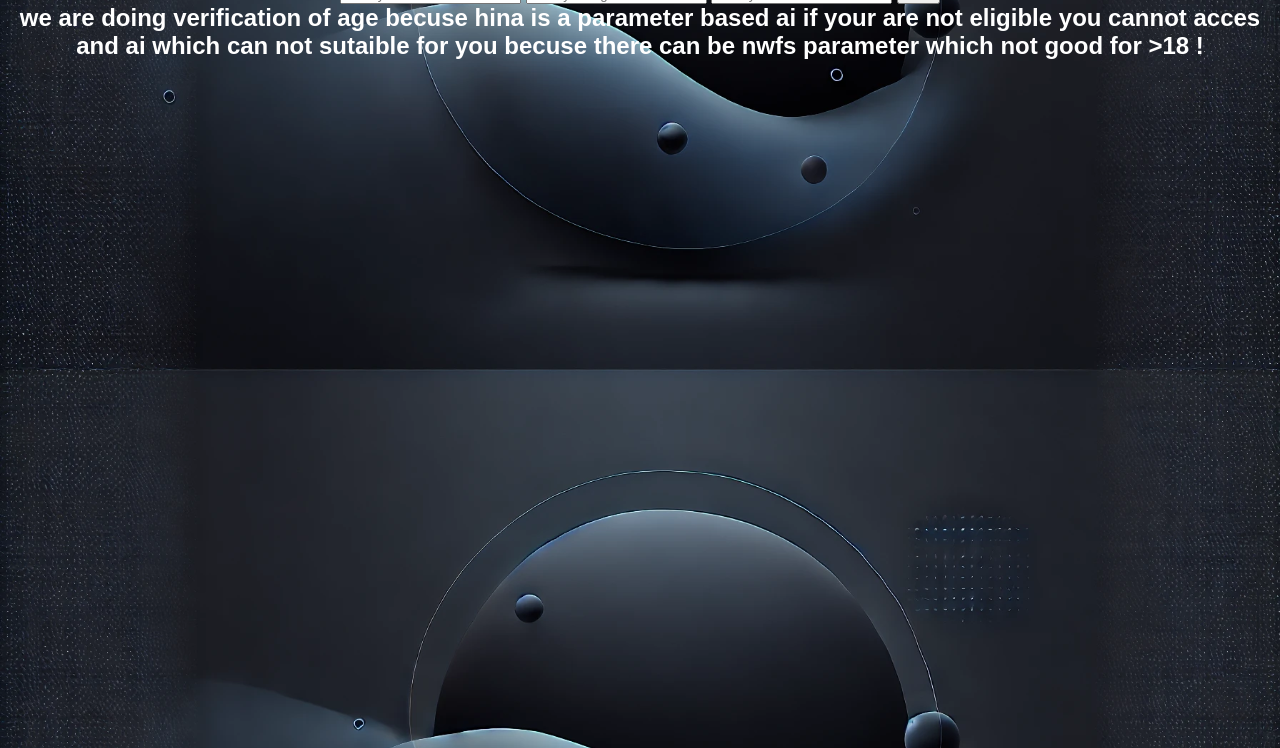
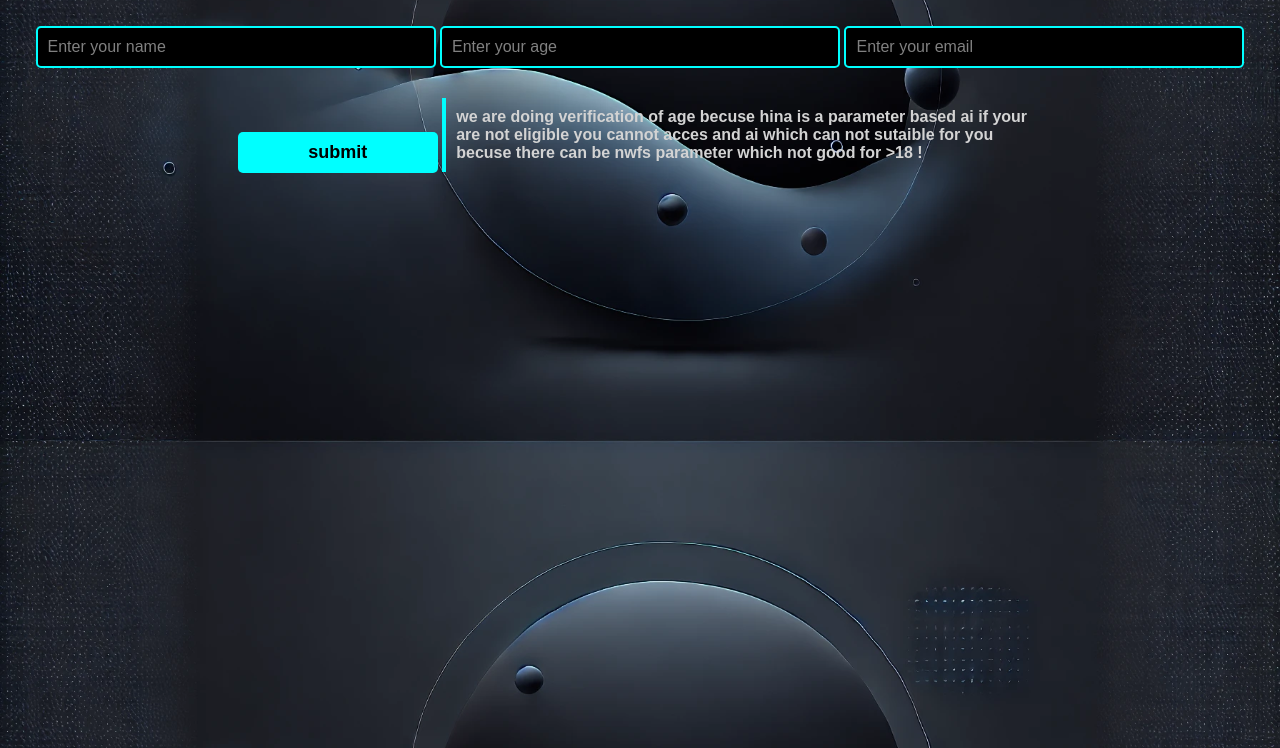
Before and after one commit to souravdpal/hina.ai, a plain HTML site: page index.html in a window 1280 px wide. Shown: the part 52-800 px from the top of the page. Drawn offline with Linux system fonts and the light colour scheme; files whose address does not match are found by name.

Commit message:
check.css

```diff
--- a/check.css
+++ b/check.css
@@ -134,3 +134,177 @@ body {
         margin-bottom: 10px;
     }
 }
+/* General Reset */
+* {
+    margin: 0;
+    padding: 0;
+    box-sizing: border-box;
+    font-family: Arial, sans-serif;
+}
+
+/* Body Styling */
+#bd1 {
+    background-color: #0a0a0a;
+    color: white;
+    text-align: center;
+    padding: 20px;
+}
+
+/* Heading */
+.head {
+    font-size: 24px;
+    font-weight: bold;
+    margin-bottom: 20px;
+    color: cyan;
+}
+
+/* Input Fields */
+.details {
+    width: 80%;
+    max-width: 400px;
+    padding: 10px;
+    margin: 10px 0;
+    font-size: 16px;
+    border: 2px solid cyan;
+    background-color: black;
+    color: white;
+    border-radius: 5px;
+    outline: none;
+}
+
+.details::placeholder {
+    color: gray;
+}
+
+/* Submit Button */
+#s {
+    width: 50%;
+    max-width: 200px;
+    padding: 10px;
+    font-size: 18px;
+    font-weight: bold;
+    color: black;
+    background-color: cyan;
+    border: none;
+    border-radius: 5px;
+    cursor: pointer;
+    margin-top: 10px;
+}
+
+#s:hover {
+    background-color: lightblue;
+}
+
+/* Notice Message */
+#notice {
+    margin-top: 20px;
+    font-size: 16px;
+    color: lightgray;
+    padding: 10px;
+    border-left: 4px solid cyan;
+    display: inline-block;
+    max-width: 600px;
+    text-align: left;
+}
+
+/* Mobile Responsiveness */
+@media (max-width: 600px) {
+    .details {
+        width: 90%;
+    }
+
+    #s {
+        width: 70%;
+    }
+
+    #notice {
+        font-size: 14px;
+    }
+}
+/* General Reset */
+* {
+    margin: 0;
+    padding: 0;
+    box-sizing: border-box;
+    font-family: Arial, sans-serif;
+}
+
+/* Body Styling */
+#bd1 {
+    background-color: #0a0a0a;
+    color: white;
+    text-align: center;
+    padding: 20px;
+}
+
+/* Heading */
+.head {
+    font-size: 24px;
+    font-weight: bold;
+    margin-bottom: 20px;
+    color: cyan;
+}
+
+/* Input Fields */
+.details {
+    width: 80%;
+    max-width: 400px;
+    padding: 10px;
+    margin: 10px 0;
+    font-size: 16px;
+    border: 2px solid cyan;
+    background-color: black;
+    color: white;
+    border-radius: 5px;
+    outline: none;
+}
+
+.details::placeholder {
+    color: gray;
+}
+
+/* Submit Button */
+#s {
+    width: 50%;
+    max-width: 200px;
+    padding: 10px;
+    font-size: 18px;
+    font-weight: bold;
+    color: black;
+    background-color: cyan;
+    border: none;
+    border-radius: 5px;
+    cursor: pointer;
+    margin-top: 10px;
+}
+
+#s:hover {
+    background-color: lightblue;
+}
+
+/* Notice Message */
+#notice {
+    margin-top: 20px;
+    font-size: 16px;
+    color: lightgray;
+    padding: 10px;
+    border-left: 4px solid cyan;
+    display: inline-block;
+    max-width: 600px;
+    text-align: left;
+}
+
+/* Mobile Responsiveness */
+@media (max-width: 600px) {
+    .details {
+        width: 90%;
+    }
+
+    #s {
+        width: 70%;
+    }
+
+    #notice {
+        font-size: 14px;
+    }
+}
```
